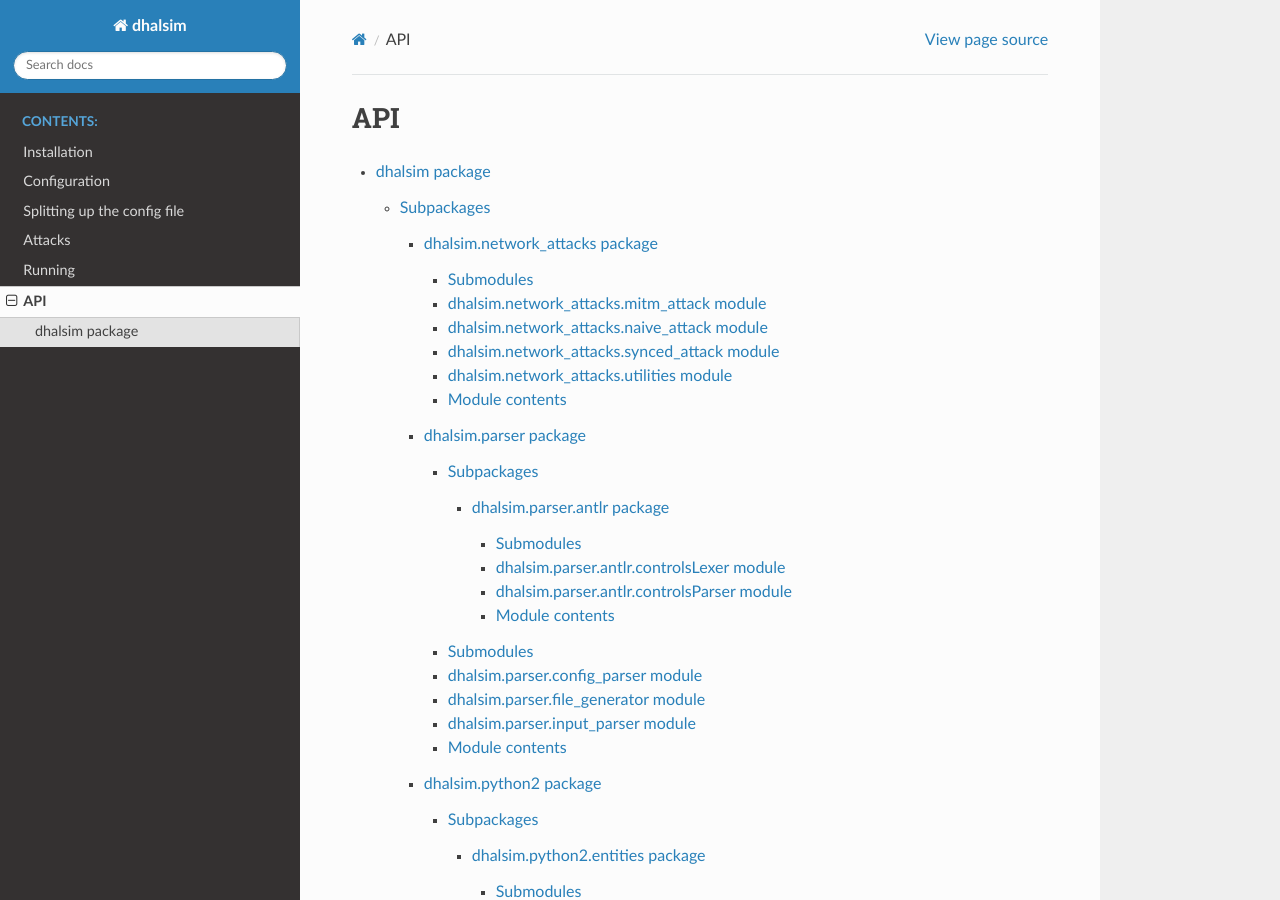
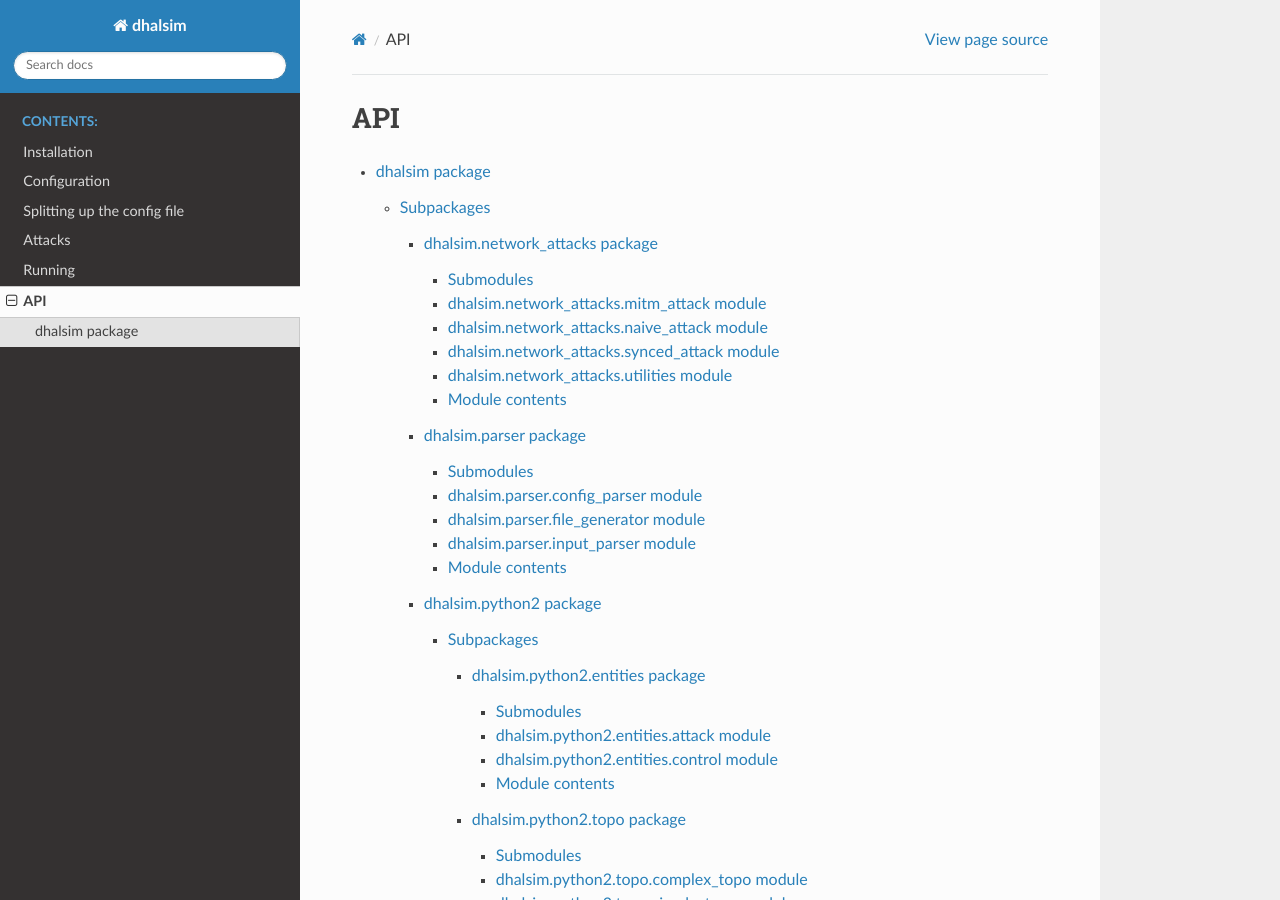
Before and after one commit to Critical-Infrastructure-Systems-Lab/DHALSIM, a Sphinx documentation site: the page built from doc/api.rst, in a window 1280 px wide and 900 px high. Built offline with Sphinx 7.4.7 and the Read the Docs theme 2.0.0, drawn with Linux system fonts in a browser that asks for light colours.

Commit message:
Remove antlr from API docs

```diff
--- a/doc/dhalsim.parser.antlr.rst
+++ /dev/null
@@ -1,29 +0,0 @@
-dhalsim.parser.antlr package
-============================
-
-Submodules
-----------
-
-dhalsim.parser.antlr.controlsLexer module
------------------------------------------
-
-.. automodule:: dhalsim.parser.antlr.controlsLexer
-   :members:
-   :undoc-members:
-   :show-inheritance:
-
-dhalsim.parser.antlr.controlsParser module
-------------------------------------------
-
-.. automodule:: dhalsim.parser.antlr.controlsParser
-   :members:
-   :undoc-members:
-   :show-inheritance:
-
-Module contents
----------------
-
-.. automodule:: dhalsim.parser.antlr
-   :members:
-   :undoc-members:
-   :show-inheritance:
--- a/doc/dhalsim.parser.rst
+++ b/doc/dhalsim.parser.rst
@@ -1,13 +1,5 @@
 dhalsim.parser package
 ======================
-
-Subpackages
------------
-
-.. toctree::
-   :maxdepth: 100
-
-   dhalsim.parser.antlr
 
 Submodules
 ----------
```
